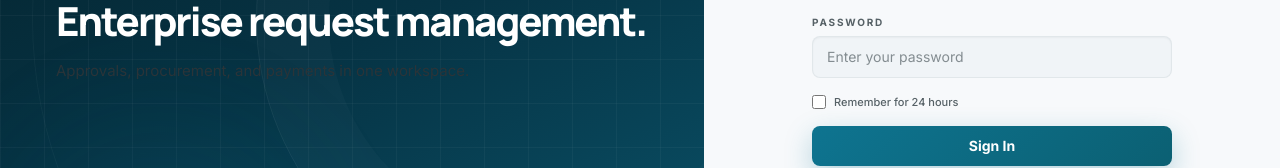
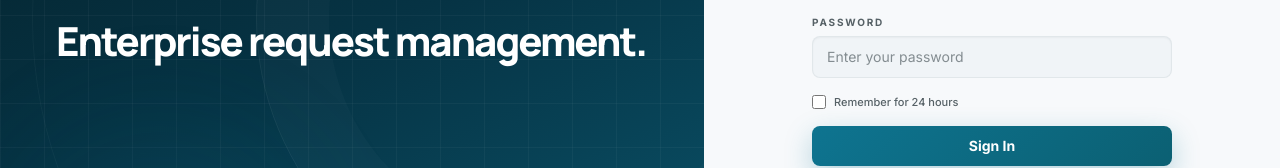
Before and after one commit to wesleychapel30-web/CTRMS, a React (Vite) app in the folder frontend/: page /login in a window 1280 px wide. Shown: the part 381-549 px from the top of the page. Built offline with nearby package versions, Linux system fonts and the light colour scheme; no server answers.

Commit message:
fix: remove subline text from auth left panel

```diff
--- a/frontend/src/components/AuthLayout.tsx
+++ b/frontend/src/components/AuthLayout.tsx
@@ -58,9 +58,6 @@ export function AuthLayout({ branding, title, children }: AuthLayoutProps) {
             <h2 className="headline-font text-[2.1rem] font-extrabold leading-[1.1] tracking-[-0.05em] text-white xl:text-[2.5rem]">
               Enterprise request management.
             </h2>
-            <p className="mt-4 max-w-[26rem] text-[15px] leading-relaxed text-white/68">
-              Approvals, procurement, and payments in one workspace.
-            </p>
           </div>
         </div>
       </div>
```
